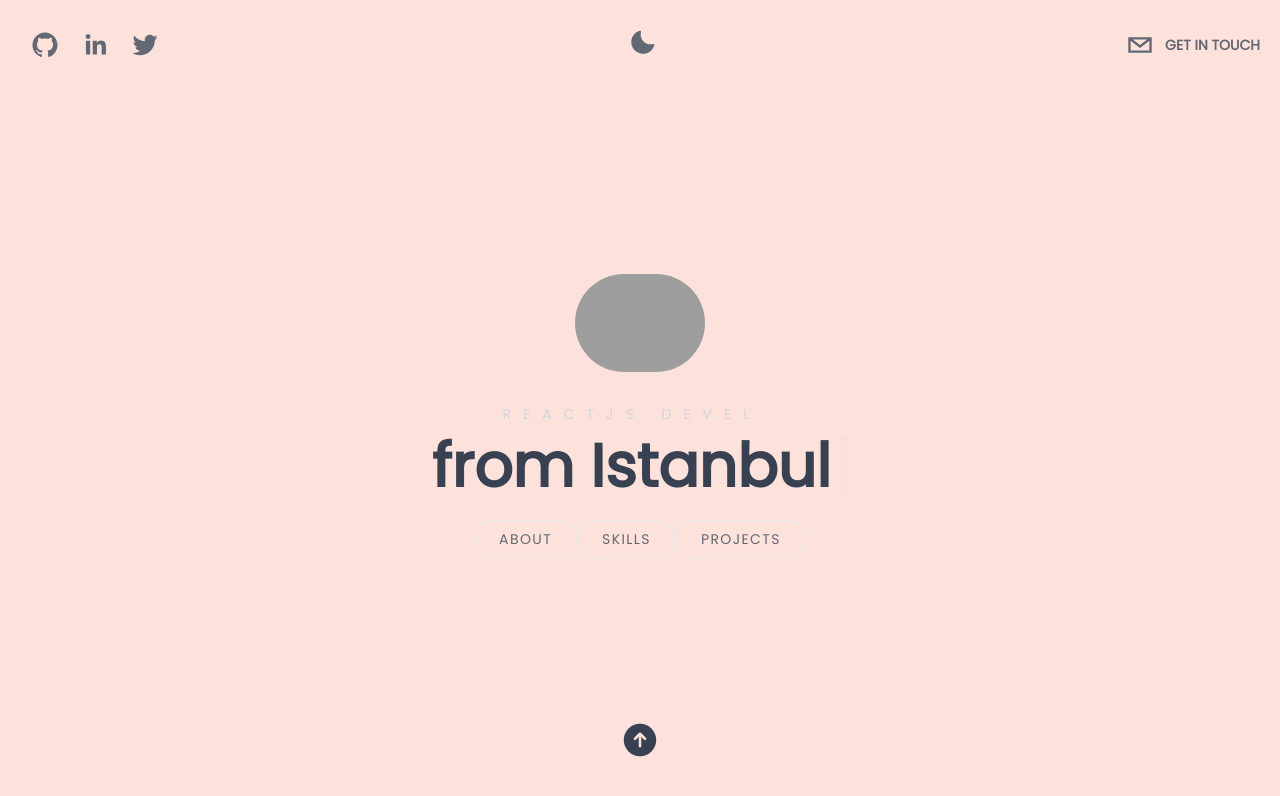
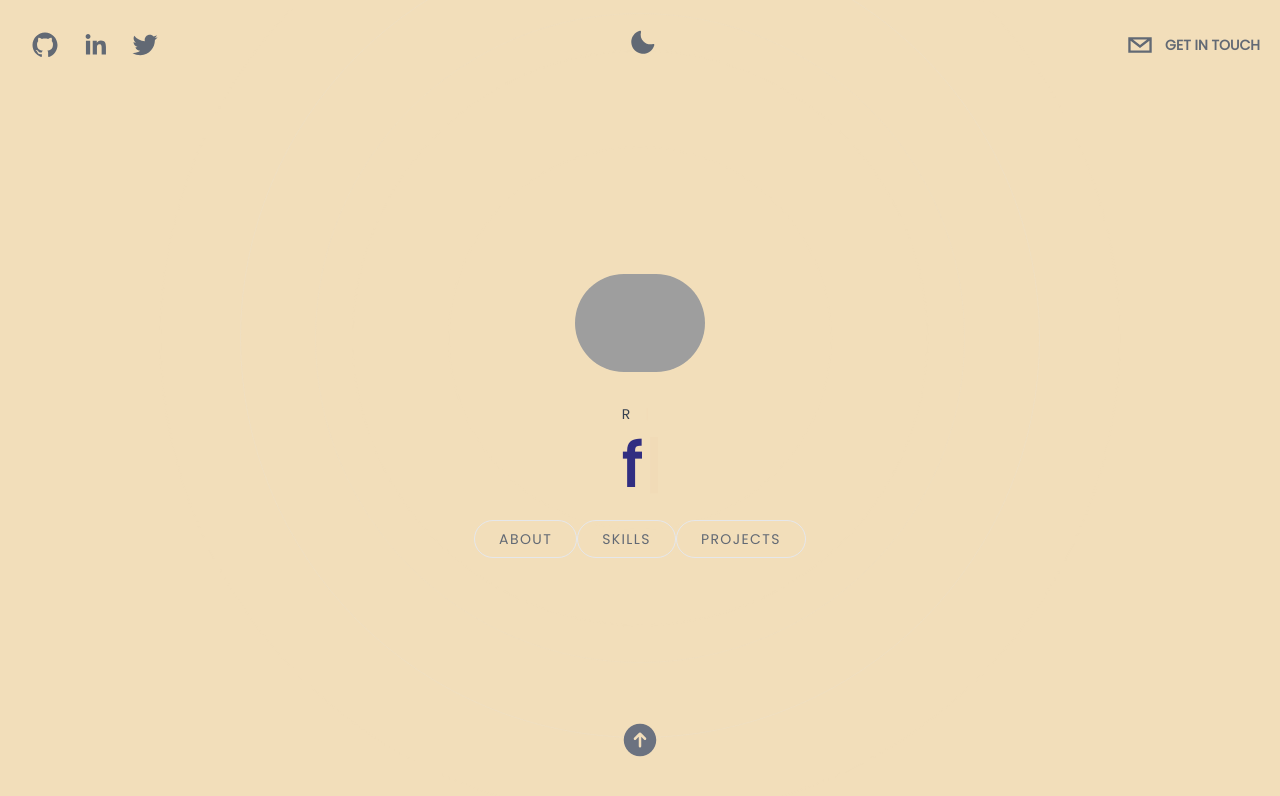
Before and after one commit to aslinurtolga/my-portfolio-nextjs, a Next.js app: page / in a window 1280 px wide. Shown: the top 796 px of the page. Built offline with nearby package versions, Linux system fonts and the light colour scheme; grey boxes are pictures that could not be loaded.

Commit message:
fix: button colors changed

```diff
--- a/components/BgCircle.tsx
+++ b/components/BgCircle.tsx
@@ -8,7 +8,7 @@ const BgCircle = (props: Props) => {
     <motion.div
       initial={{ opacity: 0 }}
       animate={{
-        opacity: [0.1, 0.2, 0.4, 0.8, 0.1],
+        opacity: [0.1, 0.3, 0.4, 0.8, 0.2],
         scale: [1, 2, 2, 3, 1],
       }}
       transition={{ duration: 2 }}
--- a/components/Hero.tsx
+++ b/components/Hero.tsx
@@ -10,12 +10,12 @@ const Hero = (props: Props) => {
   const [text] = useTypewriter({
     words: ["Hi, I'm Aslinur", "from Istanbul", "This is my portfolio"],
     loop: true,
-    delaySpeed: 2000,
+    delaySpeed: 3000,
   });
   const [title] = useTypewriter({
     words: ["Frontend Developer", "ReactJS Developer"],
     loop: true,
-    delaySpeed: 2000,
+    delaySpeed: 3000,
   });
 
   return (
@@ -30,11 +30,11 @@ const Hero = (props: Props) => {
         className="rounded-full"
       />
       <div className="z-20">
-        <h2 className="text-sm uppercase  text-gray-300 pb-3 tracking-[12px]">
+        <h2 className="text-sm uppercase  text-gray-700 dark:text-gray-200 pb-3 tracking-[12px]">
           {title}
           <Cursor cursorColor="#ca3131" />
         </h2>
-        <h1 className="text-4xl dark:text-red-500 lg:text-6xl font-semibold px-8">
+        <h1 className="text-4xl text-indigo-900 dark:text-red-500 lg:text-6xl font-semibold px-8">
           <span>{text}</span>
           <Cursor cursorColor="#ca3131" />
         </h1>
--- a/pages/index.tsx
+++ b/pages/index.tsx
@@ -12,7 +12,7 @@ import Skills from "../components/Skills";
 
 const Home: NextPage = () => {
   return (
-    <div className="bg-[#FCE2DB] text-gray-700 dark:bg-gray-900 dark:text-white h-screen overflow-x-hidden snap-y snap-mandatory overflow-y-scroll z-0 font-Aslinur scrollbar scrollbar-track-red-500 scrollbar-thumb-green-500 ">
+    <div className="bg-[#F2DEBA] text-gray-700 dark:bg-gray-900 dark:text-white h-screen overflow-x-hidden snap-y snap-mandatory overflow-y-scroll z-0 font-Aslinur scrollbar scrollbar-track-red-500 scrollbar-thumb-green-500 ">
       <Head>
         <title>Hello</title>
         <link rel="icon" href="/favicon.ico" />
@@ -27,17 +27,14 @@ const Home: NextPage = () => {
         <About />
       </section>
 
-      {/* Skills */}
       <section id="skills" className="snap-start">
         <Skills />
       </section>
 
-      {/* Projects */}
       <section id="projects" className="snap-start">
         <Projects />
       </section>
 
-      {/* Contact */}
       <section id="contact" className="snap-start">
         <Contact />
       </section>
@@ -45,7 +42,7 @@ const Home: NextPage = () => {
       <Link href="#hero">
         <footer className="sticky bottom-10 w-full cursor-pointer">
           <div className="flex items-center justify-center">
-            <ArrowUpCircleIcon className="h-10 w-10 hover:text-[#ca3131] transition-all duration-150 dark:text-gray-700 dark:hover:text-gray-500" />
+            <ArrowUpCircleIcon className="h-10 w-10 hover:text-indigo-900 dark:hover:text-red-500 transition-all duration-150 dark:text-gray-700 text-gray-500" />
           </div>
         </footer>
       </Link>
```
